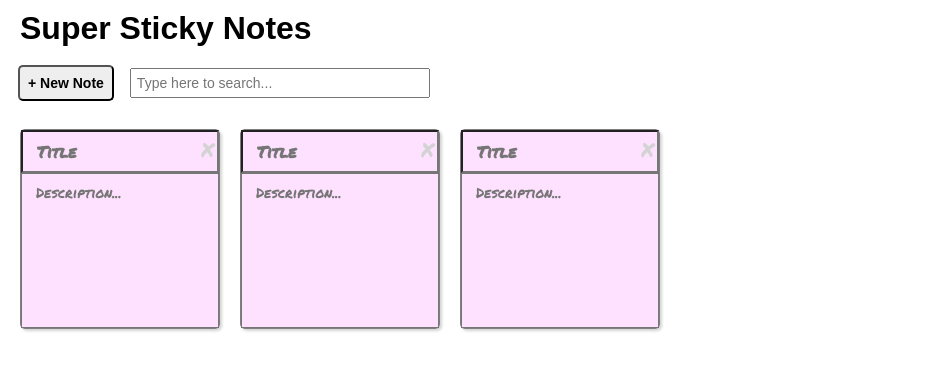
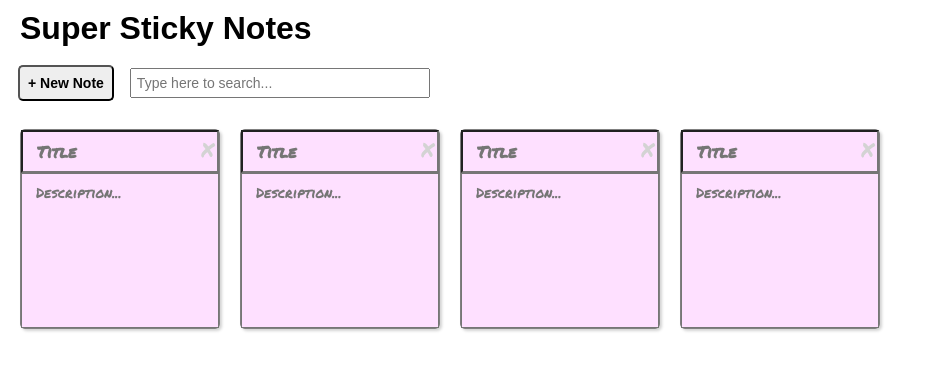
Before and after one commit to amanda-bann/react-sticky-notes-project, a React (Create React App) app: page / in a window 1280 px wide. Shown: the top 370 px of the page, without its empty margins (0-928 px from the left). Built offline with nearby package versions, Linux system fonts and the light colour scheme.

Commit message:
Pass props to render notes data

```diff
--- a/src/App.js
+++ b/src/App.js
@@ -2,11 +2,8 @@
 import Header from "./Header";
 import NotesList from "./NotesList";
 
-/* App component is the main component that holds the state of the application.
-   It contains the notes and the search text. It passes the notes and search text
-   to the NotesList component, which is responsible for rendering the list of notes.
-   The Header component is also rendered here.
-*/
+// The App component is the main component of the application.
+// It manages the state of the application, including the list of notes and the search text.
 class App extends Component {
 
   state = {
@@ -28,6 +25,12 @@
         title: "code",
         description: "build an awesome ui",
         doesMatchSearch: true
+      },
+      {
+        id: 3,
+        title: "repeat",
+        description: "do it all over again",
+        doesMatchSearch: true
       }
     ],
     searchText: "search"
@@ -35,11 +38,11 @@
   render () {
     return (
       <div>
-        <Header />
-        <NotesList />
+        <Header searchText={this.state.searchText} />
+        <NotesList notes={this.state.notes} />
       </div>
     );
   }
-};
+}
 
 export default App;
--- a/src/Header.js
+++ b/src/Header.js
@@ -1,6 +1,7 @@
 import React from "react";
 
-const Header = () => (
+// The Header component is a functional component that renders the header of the application.
+const Header = (props) => (
     <header>
       <h1 className="app-header__title">Super Sticky Notes</h1>
       <aside className="app-header__controls">
--- a/src/Note.js
+++ b/src/Note.js
@@ -1,7 +1,11 @@
 import React from 'react';
 
-const Note = () => (
+// The Note component is a functional component that renders a single note.
+// It takes props, which can include note data, and displays an input for the title,
+// a textarea for the description, and a delete button.
+const Note = (props) => (
     <li className="note">
+        {console.log(props)}
         <input className="note__title" type="text" placeholder="Title" />
         <textarea className="note__description" placeholder="Description..." />
         <span className="note__delete">X</span>
--- a/src/NotesList.js
+++ b/src/NotesList.js
@@ -1,13 +1,16 @@
 import React from "react";
 import Note from "./Note";
 
-const NotesList = () => (
-     <ul className="notes-list">
-      <Note />
-      <Note />
-      <Note />
-    </ul>
-);
+
+// The NotesList component is a functional component that renders a list of notes.
+// It takes a prop `notes`, which is an array of note objects, and maps over them to create a list of Note components.
+// Each Note component is passed a single note object as a prop, and the key for each list item is set to the note's id.
+const NotesList = (props) => {
+  const renderNote = (note) => <Note note={note} key={note.id}/>;
+  const noteElements = props.notes.map(renderNote);
+  return <ul className="notes-list">{noteElements}</ul>;
+};
+
 
 export default NotesList;
 // This code defines a NotesList component for a sticky notes application.
```
